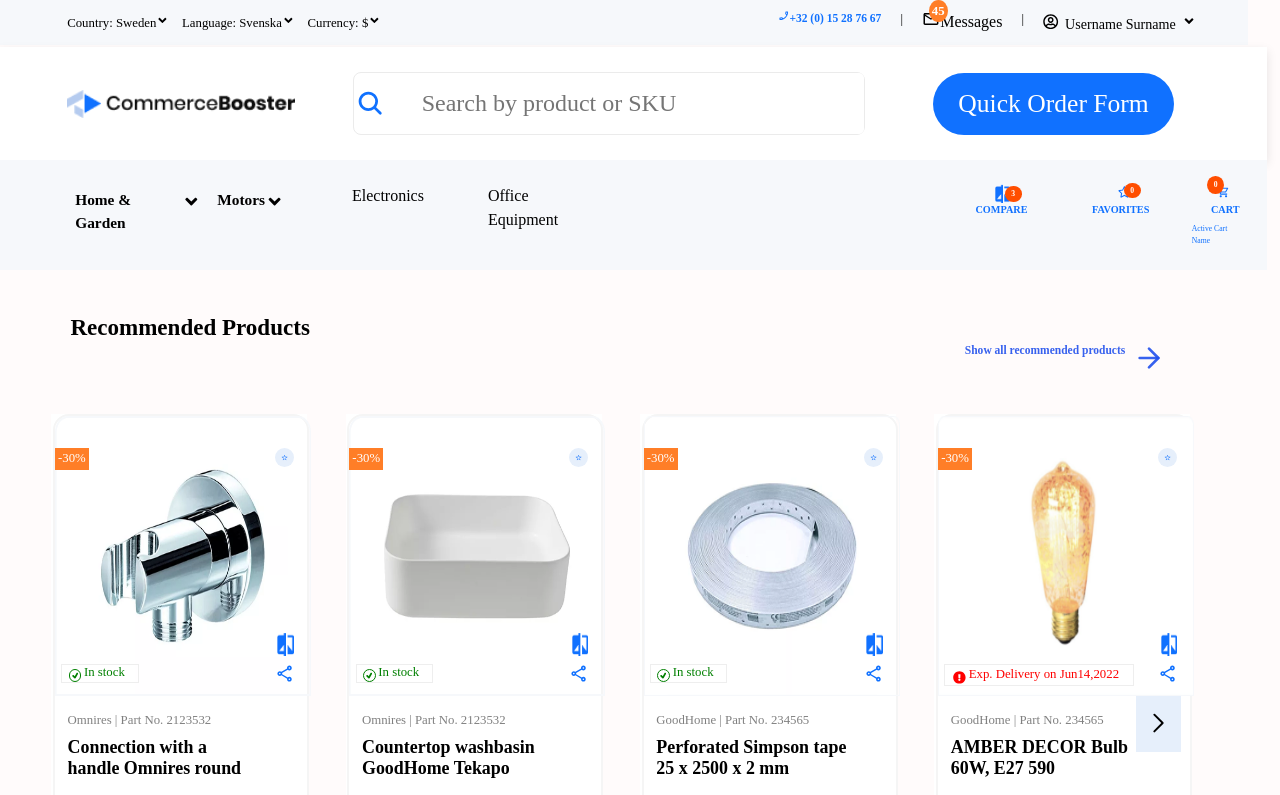
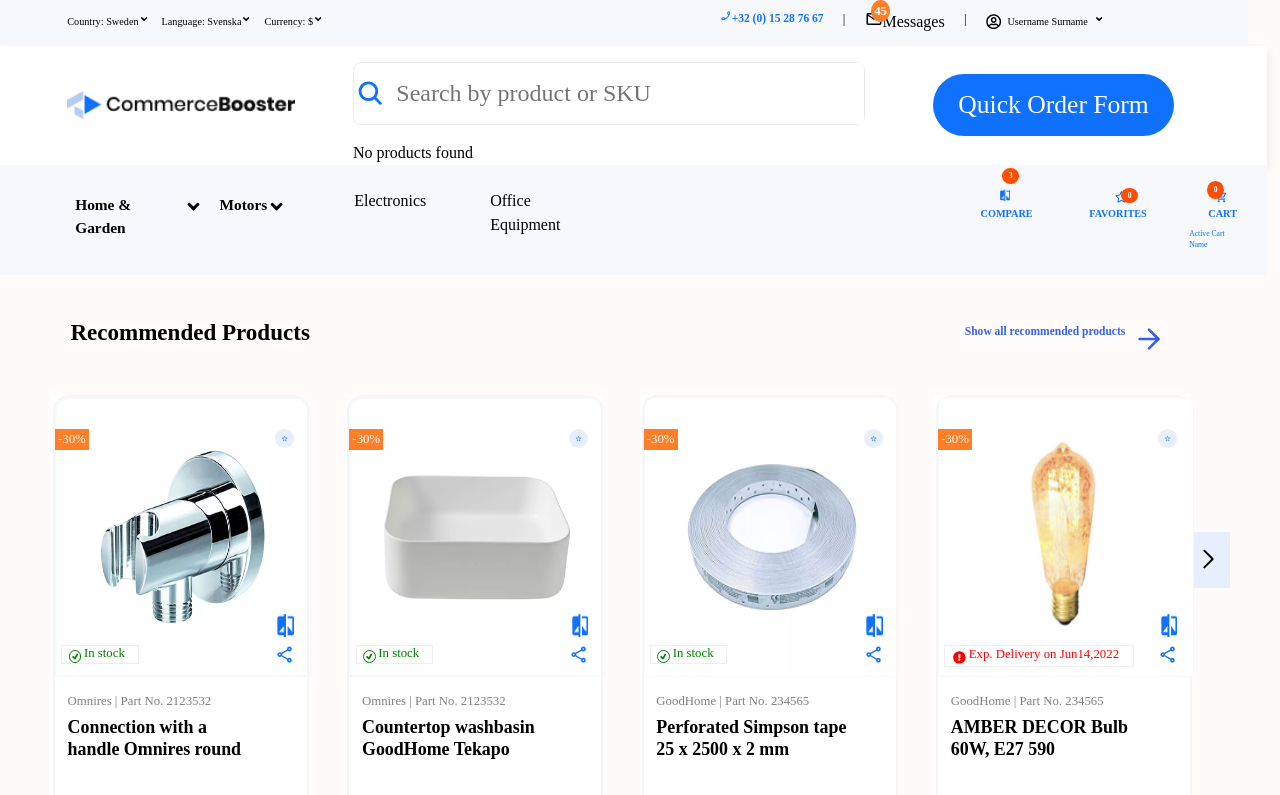
Before and after one commit to shadoweminence/figma-design, a React (Vite) app: page / in a window 1280 px wide. Shown: the top 795 px of the page. Built offline with nearby package versions, Linux system fonts and the light colour scheme; a web font is replaced by a local one.

Commit message:
feat: can search for items using name

```diff
--- /dev/null
+++ b/src/Utils/Interface.ts
@@ -0,0 +1,176 @@
+// interfaces or favItems start
+export interface Fav {
+  id: number;
+
+  productId: number;
+  name: string;
+  price: number;
+}
+
+export interface FavState {
+  items: Fav[];
+  // productDescription : Cart |null;
+}
+// interfaces for favitems over
+
+// interface for cartItems start
+export interface Cart {
+  id: number;
+  productId: number;
+  name: string;
+  price: number | undefined;
+}
+export interface CartState {
+  items: Cart[];
+  // productDescription : Cart |null;
+}
+
+// interface for cart items over
+
+// interface for products start
+export interface Product {
+  productId: number;
+  image: string;
+  alt?: string;
+  discount: number;
+  name: string;
+  price: number;
+  oldPrice: number;
+  description: string;
+  description1: string;
+  stock: boolean;
+}
+export interface ProductProps {
+  product: Product;
+}
+export interface MidNavProps {
+  products: Product[];
+}
+// interface for products over
+
+// interface for offers start
+interface Offer {
+  image: string;
+  alt: string;
+  discount: number;
+  name: string;
+}
+
+export interface OfferProps {
+  offer: Offer;
+}
+// interface for offers over
+
+// interface for hints start
+interface Hint {
+  image: string;
+  alt: string;
+
+  name: string;
+  description: string;
+}
+
+export interface HintProps {
+  hint: Hint;
+}
+// interace for hints over
+
+// interface for hamburger and navOptions start
+export interface NavOption {
+  title: string;
+  options?: string[];
+}
+export interface NavOptionProps {
+  nav: NavOption;
+}
+export interface HamProps {
+  nav: NavOption[]; // Accepts an array now
+}
+//interface for hamburger and navOptions over
+
+// interface for users start
+interface User {
+  name: string;
+  surname: string;
+  phone: string;
+  messages: string;
+  options: string;
+}
+
+export interface UserProps {
+  user: User;
+}
+// interface for users over
+
+// interface for top countries  start
+interface Top {
+  title: string;
+  dropOptions: string[];
+}
+
+export interface TopProps {
+  top: Top;
+}
+// interface for top countries over
+
+// interface for utils start
+interface Util {
+  title: string;
+  options: string[];
+}
+
+export interface UtilProps {
+  util: Util;
+}
+// interface for utils over
+
+// interface for events start
+interface Event {
+  image: string;
+  alt: string;
+
+  name: string;
+  dateTime: string;
+  description: string;
+}
+
+export interface EventProps {
+  event: Event;
+}
+// interface for events over
+
+// interface fro categories ostart
+interface Category {
+  image: string;
+  alt?: string;
+  name: string; // Product name
+}
+export interface CategoryProps {
+  category: Category;
+}
+// interface for categories over
+
+// interface for bundels start
+interface Bundle {
+  image?: string;
+  alt?: string;
+  description?: string;
+  description1?: string;
+}
+
+export interface BundleProps {
+  bundle: Bundle;
+}
+// interface for bundles over
+
+// interface for ads start
+interface Ad {
+  image?: string;
+  alt?: string;
+  name?: string;
+}
+
+export interface AdProps {
+  ad: Ad;
+}
+// interface for ads over
--- /dev/null
+++ b/src/Utils/Items.ts
@@ -0,0 +1,105 @@
+import product1 from "../assets/productImage1.png";
+import product2 from "../assets/productImage2.png";
+import product3 from "../assets/productImage3.png";
+import product4 from "../assets/productImage4.png";
+
+export const products = [
+  {
+    productId: 1,
+    image: product1,
+    alt: "handle omnires",
+    discount: 30,
+    name: "Connection with a handle Omnires round",
+    price: 45.0,
+    oldPrice: 55.0,
+    description: "Omnires | Part No. 2123532",
+    description1: "Basin width: 45cm, Basin Height: 12 cm, Basin depth:35cm",
+    stock: true,
+  },
+  {
+    productId: 2,
+    image: product2,
+    alt: "image2",
+    discount: 30,
+    name: "Countertop washbasin GoodHome Tekapo",
+    price: 51.0,
+    oldPrice: 64.0,
+    description: "Omnires | Part No. 2123532",
+    description1: "Basin width: 45cm, Basin Height: 12 cm, Basin depth:35cm",
+    stock: true,
+  },
+
+  {
+    productId: 3,
+    image: product3,
+    alt: "image3",
+    discount: 30,
+    name: "Perforated Simpson tape 25 x 2500 x 2 mm",
+    price: 51.0,
+    oldPrice: 64.0,
+    description: "GoodHome | Part No. 234565",
+    description1: "Basin width: 45cm, Basin Height: 12 cm, Basin depth:35cm",
+    stock: true,
+  },
+  {
+    productId: 4,
+    image: product4,
+    alt: "image4",
+    discount: 30,
+    name: "AMBER DECOR Bulb 60W, E27 590",
+    price: 51.0,
+    oldPrice: 64.0,
+    description: "GoodHome | Part No. 234565",
+    description1: "Basin width: 45cm, Basin Height: 12 cm, Basin depth:35cm",
+    stock: false,
+  },
+  {
+    productId: 5,
+    image: product1,
+    alt: "handle omnires",
+    discount: 30,
+    name: "Connection with a handle Omnires round",
+    price: 45.0,
+    oldPrice: 55.0,
+    description: "Omnires | Part No. 2123532",
+    description1: "Basin width: 45cm, Basin Height: 12 cm, Basin depth:35cm",
+    stock: true,
+  },
+  {
+    productId: 6,
+    image: product2,
+    alt: "image2",
+    discount: 30,
+    name: "Countertop washbasin GoodHome Tekapo",
+    price: 51.0,
+    oldPrice: 64.0,
+    description: "Omnires | Part No. 2123532",
+    description1: "Basin width: 45cm, Basin Height: 12 cm, Basin depth:35cm",
+    stock: true,
+  },
+
+  {
+    productId: 7,
+    image: product3,
+    alt: "image3",
+    discount: 30,
+    name: "Perforated Simpson tape 25 x 2500 x 2 mm",
+    price: 51.0,
+    oldPrice: 64.0,
+    description: "GoodHome | Part No. 234565",
+    description1: "Basin width: 45cm, Basin Height: 12 cm, Basin depth:35cm",
+    stock: true,
+  },
+  {
+    productId: 8,
+    image: product4,
+    alt: "image4",
+    discount: 30,
+    name: "AMBER DECOR Bulb 60W, E27 590",
+    price: 51.0,
+    oldPrice: 64.0,
+    description: "GoodHome | Part No. 234565",
+    description1: "Basin width: 45cm, Basin Height: 12 cm, Basin depth:35cm",
+    stock: false,
+  },
+];
--- a/src/components/Header/Laptop/MidNav.tsx
+++ b/src/components/Header/Laptop/MidNav.tsx
@@ -1,31 +1,62 @@
-import React from "react";
-
+import React, { useEffect, useState } from "react";
 import { IoSearch } from "react-icons/io5";
-
 import companyLogo from "../../../assets/logotype.png";
 import "../../../css/Header/laptop/nav.css";
+import { products } from "../../../Utils/Items";
+import { Product } from "../../../Utils/Interface";
 
-function MidNav() {
+const MidNav: React.FC = () => {
+  const [searchTerm, setSearchTerm] = useState<string>("");
+  const [filteredProducts, setFilteredProducts] = useState<Product[]>([]);
+
+  useEffect(() => {
+    if (searchTerm.trim() === "") {
+      setFilteredProducts([]); // Reset when input is empty
+    } else {
+      setFilteredProducts(
+        products.filter((product) =>
+          product.name.toLowerCase().includes(searchTerm.toLowerCase())
+        )
+      );
+    }
+  }, [searchTerm]);
+
   return (
     <nav className="headNav">
       <div className="laptopNavLogo">
         <img src={companyLogo} alt="logo" />
       </div>
-
+      <div>
         <div className="search-containers">
           <IoSearch className="search-icons" />
           <input
             type="text"
-          placeholder="Search by product or SKU "
+            value={searchTerm}
+            placeholder="Search by product or SKU"
             className="searchItem"
+            onChange={(e) => setSearchTerm(e.target.value)}
           />
         </div>
 
+        <div className="searchResults">
+          {filteredProducts.length > 0 ? (
+            <ul>
+              {filteredProducts.map((product) => (
+                <li key={product.productId}>
+                  <div>{product.name}</div>
+                </li>
+              ))}
+            </ul>
+          ) : (
+            <p>No products found</p>
+          )}
+        </div>
+      </div>
       <div>
         <button className="quickOrder">Quick Order Form</button>
       </div>
     </nav>
   );
-}
+};
 
 export default MidNav;
--- a/src/components/Products/Products.tsx
+++ b/src/components/Products/Products.tsx
@@ -1,10 +1,7 @@
 import React, { useState } from "react";
-import product1 from "../../assets/productImage1.png";
-import product2 from "../../assets/productImage2.png";
-import product3 from "../../assets/productImage3.png";
-import product4 from "../../assets/productImage4.png";
+import { products } from "../../Utils/Items";
 
-import { GoChevronRight } from "react-icons/go";
+import { GoChevronLeft, GoChevronRight } from "react-icons/go";
 
 import ShowAll from "./ShowAllProducts";
 import Product from "./Product";
@@ -16,75 +13,31 @@
   const [startIndex, setStartIndex] = useState(0);
   const productsPerPage = isLaptop ? 4 : 2; // Number of products to show at a time
 
-  const products = [
-    {
-      productId: 1,
-      image: product1,
-      alt: "handle omnires",
-      discount: 30,
-      name: "Connection with a handle Omnires round",
-      price: 45.0,
-      oldPrice: 55.0,
-      description: "Omnires | Part No. 2123532",
-      description1: "Basin width: 45cm, Basin Height: 12 cm, Basin depth:35cm",
-      stock: true,
-    },
-    {
-      productId: 2,
-      image: product2,
-      alt: "image2",
-      discount: 30,
-      name: "Countertop washbasin GoodHome Tekapo",
-      price: 51.0,
-      oldPrice: 64.0,
-      description: "Omnires | Part No. 2123532",
-      description1: "Basin width: 45cm, Basin Height: 12 cm, Basin depth:35cm",
-      stock: true,
-    },
-
-    {
-      productId: 3,
-      image: product3,
-      alt: "image3",
-      discount: 30,
-      name: "Perforated Simpson tape 25 x 2500 x 2 mm",
-      price: 51.0,
-      oldPrice: 64.0,
-      description: "GoodHome | Part No. 234565",
-      description1: "Basin width: 45cm, Basin Height: 12 cm, Basin depth:35cm",
-      stock: true,
-    },
-    {
-      productId: 4,
-      image: product4,
-      alt: "image4",
-      discount: 30,
-      name: "AMBER DECOR Bulb 60W, E27 590",
-      price: 51.0,
-      oldPrice: 64.0,
-      description: "GoodHome | Part No. 234565",
-      description1: "Basin width: 45cm, Basin Height: 12 cm, Basin depth:35cm",
-      stock: false,
-    },
-  ];
-
   const handleNext = () => {
-    setStartIndex(
-      (prevIndex) => (prevIndex + productsPerPage) % products.length
-    );
+    setStartIndex((prevIndex) => (prevIndex + 1) % products.length);
+  };
+  const handlePrevious = () => {
+    setStartIndex((prevIndex) => (prevIndex - 1) % products.length);
   };
 
   return (
     <div className="rec">
       {isLaptop ? (
-        <>
         <div className="productsAlign">
           <h2>Recommended Products</h2>
           <div className="showBig">
             <ShowAll />
           </div>
         </div>
-          {/* Product container with scrolling effect */}
+      ) : (
+        <>
+          <h2 className="recommendH2">Recommended Products</h2>
+          <div className="showBig">
+            <ShowAll />
+          </div>
+        </>
+      )}
+
       <div className="product-container">
         {products
           .slice(startIndex, startIndex + productsPerPage)
@@ -93,34 +46,16 @@
           ))}
       </div>
 
-          {/* Buttons for scrolling */}
+      {startIndex != 0 && (
+        <div className="leftButtonContainer" onClick={handlePrevious}>
+          <GoChevronLeft className="iconRight" />
+        </div>
+      )}
 
-          <div className="button-container" onClick={handleNext}>
+      {startIndex != products.length - 4 && (
+        <div className="rightButtonContainer" onClick={handleNext}>
           <GoChevronRight className="iconRight" />
         </div>
-        </>
-      ) : (
-        <>
-          <h2 className="recommendH2">Recommended Products</h2>
-          <div className="showBig">
-            <ShowAll />
-          </div>
-          {/* Product container with scrolling effect */}
-          <div className="product-container">
-            {products
-              .slice(startIndex, startIndex + productsPerPage)
-              .map((product, index) => (
-                <Product key={index} product={product} />
-              ))}
-          </div>
-
-          {/* Buttons for scrolling */}
-
-          <div className="button-container" onClick={handleNext}>
-            {" "}
-            <GoChevronRight className="iconRight" />
-          </div>
-        </>
       )}
     </div>
   );
--- a/src/css/Header/laptop/nav.css
+++ b/src/css/Header/laptop/nav.css
@@ -20,9 +20,13 @@
   border: 0.1rem solid rgb(235, 235, 235);
   border-radius: 0.5rem;
 }
+.searchResults {
+  position: relative;
+  top: 2vh;
+}
 input {
   width: 100%;
-  padding: 2vh 3vw;
+  padding: 2vh 1vw;
   border: 0.1rem solid white;
   border-radius: 5px;
   position: relative;
@@ -65,7 +69,7 @@
   padding: 1.5rem;
 }
 .country {
-  font-size: 1vw;
+  font-size: 0.8vw;
 }
 
 .navTitles {
@@ -102,7 +106,7 @@
   justify-content: center;
   align-items: center;
   width: 100%;
-  max-width: 1.2vw;
+  max-width: 0.8vw;
   height: auto;
   min-height: 1vh;
   object-fit: contain; /* Ensures the image scales properly */
@@ -156,7 +160,7 @@
 }
 
 .compareValue {
-  margin-left: 3.8vw;
+  margin-left: 3.2vw;
   color: white;
   position: relative;
   padding: 0.2rem 0.4rem;
@@ -165,7 +169,7 @@
   font-size: 0.6vw;
   align-self: center;
   font-weight: bold;
-  top: -3vh;
+  top: -5vh;
 }
 
 .starValue {
@@ -267,7 +271,7 @@
   display: flex;
   gap: 0.5vw;
 
-  font-size: 1.1vw;
+  font-size: 0.8vw;
 }
 
 .user {
--- a/src/css/Products/product.css
+++ b/src/css/Products/product.css
@@ -22,7 +22,16 @@
   position: relative;
   margin-top: -3vh;
 }
-.button-container {
+.leftButtonContainer {
+  position: absolute;
+  bottom: 5vh;
+  left: 5%;
+  background-color: #e6effb;
+  padding: 0 1vw;
+  padding-top: 0.5vh;
+  font-size: 2rem;
+}
+.rightButtonContainer {
   position: absolute;
   bottom: 5vh;
   right: 5%;
@@ -378,7 +387,13 @@
     position: relative;
     margin-top: -3vh;
   }
-  .button-container {
+  .leftButtonContainer {
+    position: absolute;
+    bottom: 5vh;
+    left: 5%;
+  }
+
+  .rightButtonContainer {
     position: absolute;
     bottom: 5vh;
     right: 5%;
@@ -427,10 +442,20 @@
   .rec {
     position: relative;
   }
-  .button-container {
+  .leftButtonContainer {
     position: absolute;
-    bottom: 42vh;
-    right: 8%;
+    bottom: 60vh;
+    left: -1%;
+
+    padding: 0 0.5vw;
+    padding-top: 1vh;
+    font-size: 2rem;
+    background-color: #e6effb;
+  }
+  .rightButtonContainer {
+    position: absolute;
+    bottom: 60vh;
+    right: 4%;
 
     padding: 0 0.5vw;
     padding-top: 1vh;
--- a/src/css/showall.css
+++ b/src/css/showall.css
@@ -41,7 +41,7 @@
   .container {
     text-align: right;
 
-    margin-top: 12vh;
+    margin-top: 9vh;
   }
 
   .recommend {
```
Also changed, not shown: src/Utils/HelperFucntion.ts (added, +15 -0 lines). Lines whose indentation alone changed are shown as unchanged.
